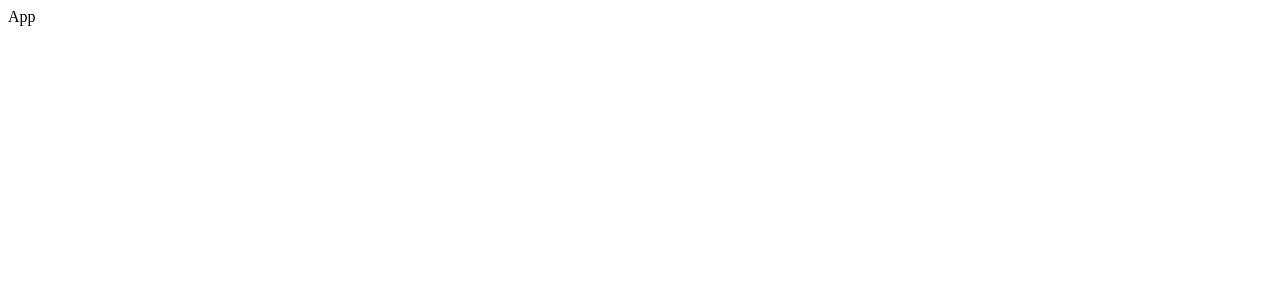
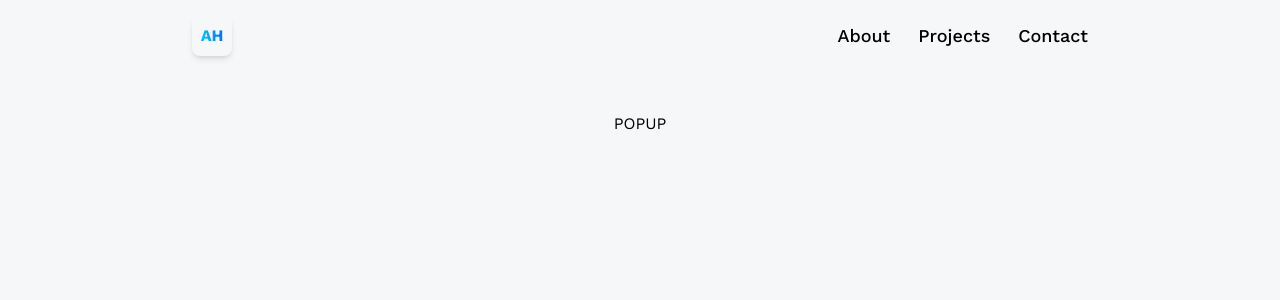
Before and after one commit to dharmpate19/3d_portfolio, a React app: page / in a window 1280 px wide. Shown: the top 300 px of the page. Built offline with nearby package versions, Linux system fonts and the light colour scheme; the HTML template or start-up script is replaced by a standard one.

Commit message:
Created pages components and routes

```diff
--- a/package.json
+++ b/package.json
@@ -11,7 +11,8 @@
   },
   "dependencies": {
     "react": "^19.2.0",
-    "react-dom": "^19.2.0"
+    "react-dom": "^19.2.0",
+    "react-router-dom": "^7.9.5"
   },
   "devDependencies": {
     "@eslint/js": "^9.39.1",
--- a/src/App.jsx
+++ b/src/App.jsx
@@ -1,8 +1,23 @@
 import React from 'react'
+import {Route, BrowserRouter as Router, Routes} from 'react-router-dom'
+import Navbar from './components/Navbar'
+import {Home, About, Projects, Contact} from './pages/index'
+
+
 
 const App = () => {
   return (
-    <div>App</div>
+    <main className='bg-slate-300/20'>
+        <Router>
+            <Navbar/>
+            <Routes>
+                <Route path='/' element={<Home/>}/>
+                <Route path='/about' element={<About/>}/>
+                <Route path='/projects' element={<Projects/>}/>
+                <Route path='/contact' element={<Contact/>}/>
+            </Routes>
+        </Router>
+    </main>
   )
 }
 
--- /dev/null
+++ b/src/components/Navbar.jsx
@@ -0,0 +1,43 @@
+import React from "react";
+import { NavLink } from "react-router-dom";
+
+const Navbar = () => {
+  return (
+    <header className="header">
+      <NavLink
+        to="/"
+        className="w-10 h-10 rounded-lg background-white items-center justify-center flex font-bold shadow-md"
+      >
+        <p className="blue-gradient_text">AH</p>
+      </NavLink>
+      <nav className="flex text-lg gap-7 font-medium">
+        <NavLink
+          to="/about"
+          className={({ isActive }) =>
+            isActive ? "text-blue-500" : "text-black"
+          }
+        >
+          About
+        </NavLink>
+        <NavLink
+          to="/projects"
+          className={({ isActive }) =>
+            isActive ? "text-blue-500" : "text-black"
+          }
+        >
+          Projects
+        </NavLink>
+        <NavLink
+          to="/contact"
+          className={({ isActive }) =>
+            isActive ? "text-blue-500" : "text-black"
+          }
+        >
+          Contact
+        </NavLink>
+      </nav>
+    </header>
+  );
+};
+
+export default Navbar;
--- /dev/null
+++ b/src/index.css
@@ -0,0 +1,183 @@
+@import url("https://fonts.googleapis.com/css2?family=Poppins:wght@100;200;300;400;500;600;700;800;900&family=Work+Sans:wght@100;200;300;400;500;600;700;800;900&display=swap");
+
+@tailwind base;
+@tailwind components;
+@tailwind utilities;
+
+:root {
+  --blue-rgb: 237 245 255;
+  --green-rgb: 125 161 35;
+}
+
+body {
+  font-family: "Work Sans", sans-serif;
+}
+
+body:has(.card[data-color="blue"]:hover) {
+  background-color: rgb(var(--blue-rgb) / 25%);
+}
+
+body:has(.card[data-color="green"]:hover) {
+  background-color: rgb(var(--green-rgb) / 25%);
+}
+
+@layer utilities {
+  .max-container {
+    @apply max-w-5xl mx-auto sm:p-16 pb-12 !pt-[126px] px-8 min-h-[calc(100vh-80px)];
+  }
+
+  .head-text {
+    @apply sm:text-5xl text-3xl font-semibold sm:leading-snug font-poppins;
+  }
+
+  .subhead-text {
+    @apply font-semibold sm:text-3xl text-xl relative font-poppins;
+  }
+
+  .blue-gradient_text {
+    @apply bg-gradient-to-r from-[#00c6ff] to-[#0072ff] bg-clip-text text-transparent;
+  }
+
+  .input {
+    @apply bg-white border border-gray-200 text-gray-900 text-sm rounded-lg focus:ring-blue-500 focus:border-blue-500 block w-full p-2.5 mt-2.5 font-normal shadow-card;
+  }
+
+  .textarea {
+    @apply block p-2.5 w-full text-sm text-gray-900 bg-white rounded-lg border border-gray-200 focus:ring-blue-500 focus:border-blue-500 mt-2.5 font-normal shadow-card;
+  }
+
+  .btn {
+    @apply text-white bg-gradient-to-r from-[#00c6ff] to-[#0072ff] focus:ring-4 focus:outline-none focus:ring-blue-300 font-medium rounded-lg text-sm w-full sm:w-auto px-5 py-2.5 text-center;
+  }
+
+  .header {
+    @apply flex justify-between items-center sm:px-16 px-8 py-4 max-w-5xl mx-auto absolute top-0 bg-transparent z-10 right-0 left-0;
+  }
+
+  .footer {
+    @apply max-w-5xl mx-auto sm:px-16 pb-6 px-8 flex flex-col gap-7;
+  }
+
+  .footer-container {
+    @apply flex flex-wrap gap-7 items-center justify-between;
+  }
+
+  .info-box {
+    @apply mx-5 relative flex text-white flex-col gap-3 max-w-2xl neo-brutalism-blue pt-4 pb-12 px-8;
+  }
+
+  .neo-btn {
+    @apply py-3 px-6 rounded-lg text-blue-500 text-center font-semibold sm:w-1/2 w-[90%] -bottom-5 absolute mx-auto right-0 left-0 flex justify-center items-center gap-3;
+  }
+
+  .cta {
+    @apply w-full flex items-center md:flex-row flex-col sm:mt-16 mt-8 gap-7;
+  }
+
+  .cta-text {
+    @apply text-black-500 font-extrabold flex-1 text-3xl max-md:text-center;
+  }
+}
+
+.glassmorphism {
+  background: rgba(8, 116, 239, 0.07);
+  backdrop-filter: blur(10px);
+  -webkit-backdrop-filter: blur(10px);
+  border-radius: 10px;
+  border: 1px solid rgba(255, 255, 255, 0.18);
+}
+
+.logo {
+  border-radius: 8.889px;
+  background: #fff;
+  box-shadow: 0px 10px 35px -4px rgba(67, 83, 255, 0.15),
+    0px 1.5px 4px -1px rgba(67, 83, 255, 0.2);
+}
+
+.block-container {
+  position: relative;
+  transition: 250ms;
+  perspective: 500px;
+}
+
+.block-container .btn-back {
+  position: absolute;
+  inset: 0;
+  z-index: -1;
+  width: inherit;
+  height: inherit;
+  transition: 250ms;
+  transform-style: preserve-3d;
+  transform-origin: bottom right;
+  transform: rotateZ(15deg);
+  will-change: transform;
+  box-shadow: 16px 0 40px #e4e4e4;
+}
+
+.block-container .btn-back-red {
+  background: linear-gradient(135deg, #ff4b1f -20%, #ff9068 120%);
+}
+
+.block-container .btn-back-green {
+  background: linear-gradient(135deg, #adfda2 -20%, #11d3f3 120%);
+}
+
+.block-container .btn-back-yellow {
+  background: linear-gradient(135deg, #f7971e -20%, #ffd200 120%);
+}
+
+.block-container .btn-back-blue {
+  background: linear-gradient(135deg, #0061ff -20%, #60efff 120%);
+}
+
+.block-container .btn-back-orange {
+  background: linear-gradient(135deg, #ff0f7b -20%, #f89b29 120%);
+}
+
+.block-container .btn-back-pink {
+  background: linear-gradient(135deg, #e81cff -20%, #40c9ff 120%);
+}
+
+.block-container .btn-back-black {
+  background: linear-gradient(135deg, #0a1647 -20%, #e4e7e4 120%);
+}
+
+.block-container .btn-front {
+  position: absolute;
+  inset: 0;
+  z-index: 1;
+  width: inherit;
+  height: inherit;
+  background-color: #ffffff33;
+  -webkit-backdrop-filter: blur(20px);
+  backdrop-filter: blur(20px);
+  transition: 250ms;
+  transform-style: preserve-3d;
+  transform-origin: top left;
+  overflow: hidden;
+}
+
+.block-container:hover > .btn-back {
+  transform: translateZ(20px) rotateZ(15deg) rotateX(-20deg) rotateY(-20deg);
+}
+
+.block-container:hover > .btn-front {
+  transform: translateZ(80px) translateY(-5px) rotateX(15deg) rotateY(15deg);
+}
+
+/* Neo Brutalism */
+.neo-brutalism-blue {
+  background: #2b77e7;
+  position: relative;
+  border-radius: 10px;
+  border: #2b77e7;
+  box-shadow: 0.6vmin 0.6vmin #336cc1, 1vmin 1vmin #0092db, 1vmin 1vmin #0092db,
+    0.65vmin 1vmin #0092db, 1vmin 0.65vmin #0092db;
+}
+
+.neo-brutalism-white {
+  background: #fff;
+  border: #fff;
+  box-shadow: 0.6vmin 0.6vmin #fff, 1vmin 1vmin #d2e4ff, 1vmin 1vmin #d2e4ff,
+    0.65vmin 1vmin #d2e4ff, 1vmin 0.65vmin #d2e4ff;
+}
--- a/src/main.jsx
+++ b/src/main.jsx
@@ -1,4 +1,5 @@
 import ReactDOM from 'react-dom/client';
 import App from './App';
+import './index.css'
 
 ReactDOM.createRoot(document.getElementById('root')).render(<App/>)
--- /dev/null
+++ b/src/pages/About.jsx
@@ -0,0 +1,9 @@
+import React from 'react'
+
+const About = () => {
+  return (
+    <div>About</div>
+  )
+}
+
+export default About
--- /dev/null
+++ b/src/pages/Contact.jsx
@@ -0,0 +1,9 @@
+import React from 'react'
+
+const Contact = () => {
+  return (
+    <div>Contact</div>
+  )
+}
+
+export default Contact
--- /dev/null
+++ b/src/pages/Home.jsx
@@ -0,0 +1,13 @@
+import React from 'react'
+
+const Home = () => {
+  return (
+    <section className='w-full h-screen relative'>
+        <div className="absolute top-28 left-0 right-0 z-10 flex ites-center justify-center">
+            POPUP
+        </div>
+    </section>
+  )
+}
+
+export default Home
--- /dev/null
+++ b/src/pages/Projects.jsx
@@ -0,0 +1,9 @@
+import React from 'react'
+
+const Projects = () => {
+  return (
+    <div>Projects</div>
+  )
+}
+
+export default Projects
--- /dev/null
+++ b/src/pages/index.js
@@ -0,0 +1,11 @@
+import Home from "./Home";
+import About from "./About";
+import Contact from "./Contact";
+import Projects from "./Projects";
+
+export {
+  Home,
+  About,
+  Contact,
+  Projects
+}
--- a/tailwind.config.js
+++ b/tailwind.config.js
@@ -1,8 +1,31 @@
 /** @type {import('tailwindcss').Config} */
 export default {
-  content: [],
+  content: [
+    "./index.html",
+    "./src/**/*.{js,ts,jsx,tsx}",
+  ],
   theme: {
-    extend: {},
+    extend: {
+      colors: {
+        gray: {
+          200: "#D5DAE1"
+        },
+        black: {
+          DEFAULT: "#000",
+          500: "#1D2235"
+        },
+        blue: {
+          500: "#2b77e7"
+        }
+      },
+      fontFamily: {
+        worksans: ["Work Sans", "sans-serif"],
+        poppins: ['Poppins', "sans-serif"]
+      },
+      boxShadow: {
+        card: '0px 1px 2px 0px rgba(0, 0, 0, 0.05)'
+      }
+    },
   },
   plugins: [],
 }
```
Also changed, not shown: 1 other file (tests, documents, lock files or other folders).
